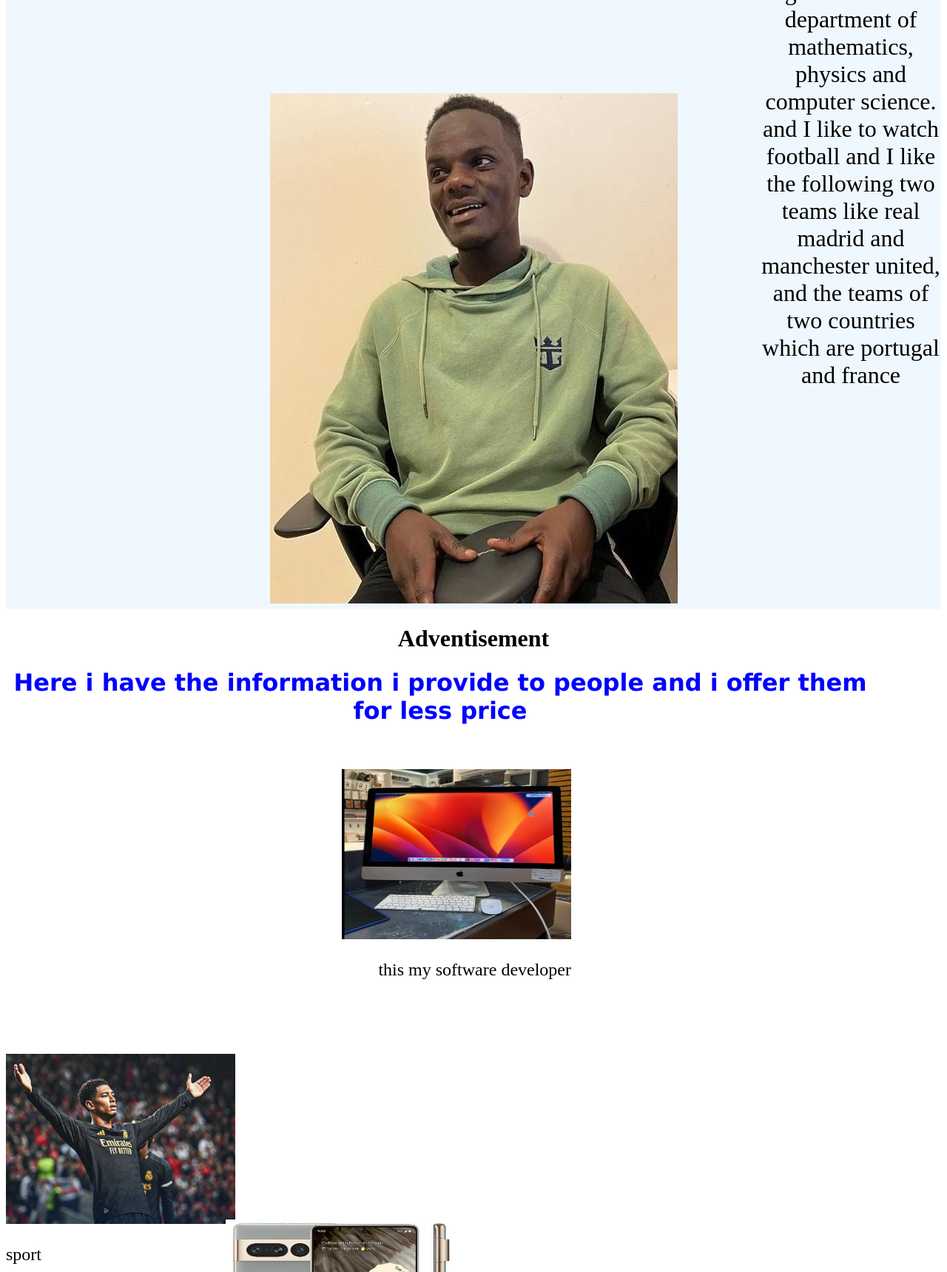
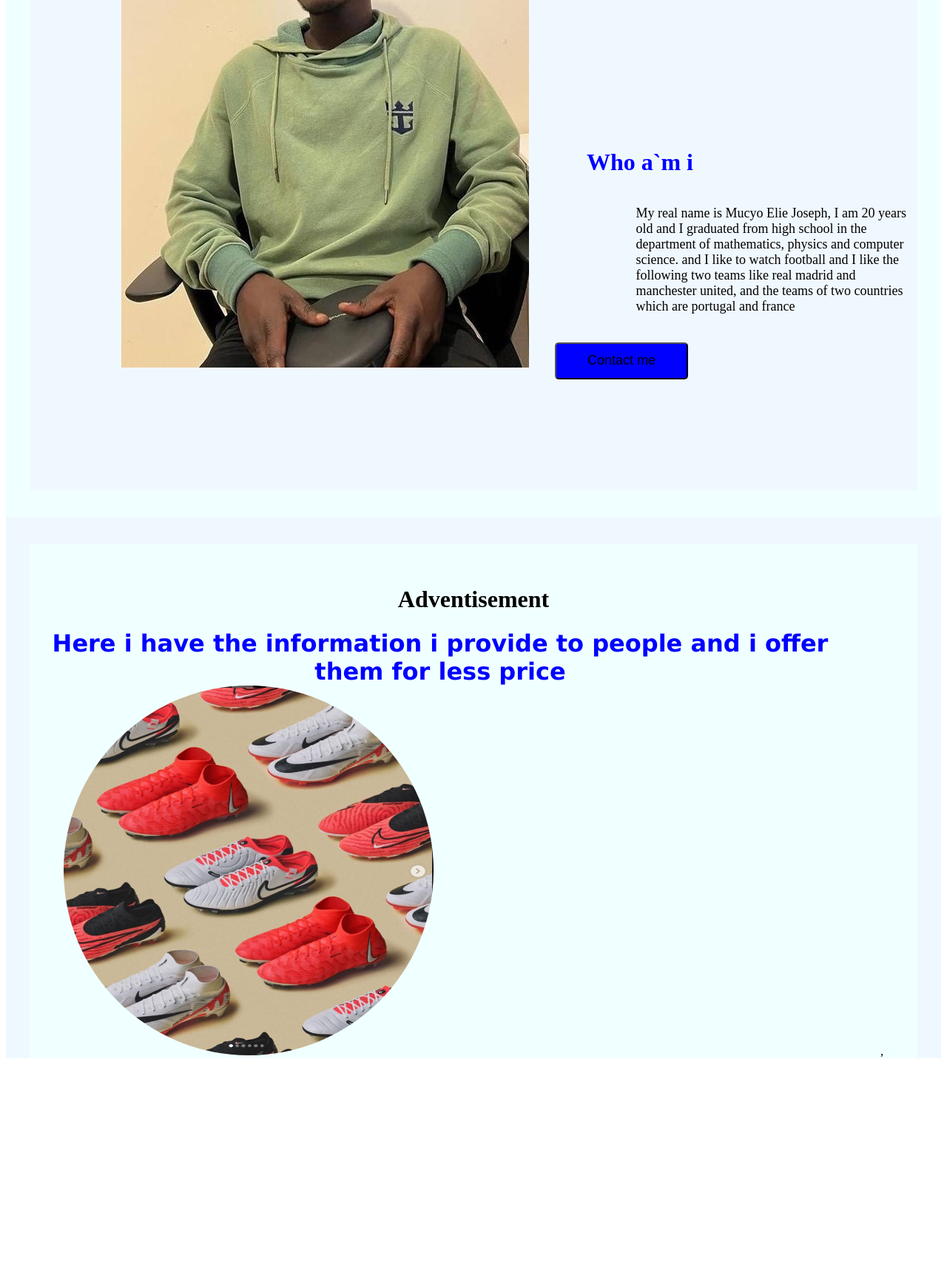
Before and after one commit to mucyoelie/MUCYO, a plain HTML site: page index.html in a window 1280 px wide. Shown: the part 1080-2800 px from the top of the page at 74% size. After the commit the page ends 2519 px from the top, so only its background shows below. Drawn offline with Linux system fonts and the light colour scheme.

Commit message:
Add files via upload
ok

```diff
--- a/index.html
+++ b/index.html
@@ -41,45 +41,29 @@
   </center>
 </div>
 <center>
-<div class="mbappe">
-  <div class="seen">
-  <h1 >About me</h1>
+<div class="mbappe"><br><br>
+  <div class="seen"><br><br>
+    <h1 >About me</h1>
+    <img src="image6.jpg">
+    <h2>Who a`m i</h2>
   <p>My real name is Mucyo Elie Joseph, I am 20 years old and I graduated from high school in the department of mathematics, physics and computer science.
   and I like to watch football and I like the following two teams like real madrid and manchester united, and the teams of two countries which are portugal and france</p>
+  <button><a href="#">Contact me</a></button>
+</div><br><br>
+</div>
+<div class="container"><br><br>
+  <div class="machu"><br><br>
+  <h1>Adventisement</h1>
+  <article>Here i have the information i provide to people and i offer them for less price</article>
 <img id="myImage" src="image5.webp">
 <script>
-  var images = ["image4.jpg ", "image6.jpg","image5.webp"
-];
+  var images = ["car1.png ", "footballshoes.png","jude.png","apple.png","movie.png","nikesho.png","pixel7.png"];
   var index = 0;
   setInterval(function() {
     index = (index + 1) % images.length;
     document.getElementById("myImage").src = images[index];
   }, 5000);
-</script>
-</div>
-</div>
-<div class="container">
-  <h1>Adventisement</h1>
-  <article>Here i have the information i provide to people and i offer them for less price</article>
-  <div class="hhh1">
-  <img src="apple.png" width="310" height="230" >
-  <p>this my software developer</p>
-</div>
-  <div  class="hhh2">
-  <img src="jude.png" width="310" height="230">
-  <p>sport news</p>
-</div>
-  <div class="hhh3">
-  <img src="pixel7.png" width="310" height="230" >
-</div>
-  <div class="hhh5">
-    <img src="footballshoes.png" width="310" height="230" >
-  </div>
-  <div class="hhh6">
-  <img src="car1.png" width="310" height="230" >
-</div>
-<div class="hhh7">
-  <img src="movie.png" width="310" height="230">
+</script>,
 </div>
 </div>
 </center>
--- a/simple.css
+++ b/simple.css
@@ -127,17 +127,24 @@
   font-size: larger;
 }
   .mbappe{
-    background-color:beige;
-    font-size: xx-large;
-    font-weight: bolder;
+    background-color:azure;
+    width: 100%;
+    height: 80%;
+
 
   }
-  .mbappe p {
-  text-align: center;
+  .seen p{
+  text-align: left;
   display: flex;
-  margin-left: 1020px;
-  margin-bottom:-400px;
+  margin-left: 780px;
+  margin-top: 40px;
   font-weight: lighter;
+  font-size: large;
+  position: relative;
+  padding-left: 40px;
+  }
+  .mbappe h1{
+    color:blue;
   }
   article{
     font-size: xx-large;
@@ -152,51 +159,65 @@
     text-align: left;
     position: relative;
   }
+  .container{
+    background-color: aliceblue;
+  }
 
 .container h1{
   text-shadow: 20px 20px 50 #444;
 }
-.hhh1{
-  margin-top: 60px;
-  text-align: right;
-  margin-right: 500px;
-
-}
-.hhh1 p{
-  font-size: x-large;
-}
-.hhh2{
-  margin-top: 100px;
-  margin-right: 1300px;
-  color:black;
-  padding-bottom: 900px;
-}
-.hhh2 img{
-  margin-top: -30%;
-}
-.hhh2 p{
-  font-size: x-large;
-  color: black;
-
-}
-.hhh3{
-margin-top: -106%;
-margin-right: 35%;
-padding-bottom: 400px;
-}
-.hhh3 img{
-  margin-top: 40%;
-  margin-left: 10%;
-}
-.hhh5 img{
-  margin-top: -150%;
+.machu{
+  background-color:azure;
+  width: 95%;
 }
 .you{
   width: 80%;
   height: 60%;
-  background-color:azure;
+  background-color:aliceblue;
   margin-right: 200px;
+  margin-top: 10px;
 }
 .seen{
   background-color: aliceblue;
+width: 95%;
+height: 95%;
+padding-bottom: 150px;
+
 }
+.seen h1{
+  margin-right: 400px;
+  font-size: xx-large;
+  font-weight: bolder;
+  font-family: Verdana, Geneva, Tahoma, sans-serif;
+}
+.seen h2{
+margin-left: 450px;
+margin-top: -400px;
+font-size: xx-large;
+color: blue;
+font-weight: bolder;
+}
+.seen button{
+  width: 180px;
+  height: 50px;
+  margin-left: 400px;
+  border-radius: 5px;
+  background-color: blue;
+  margin-top: 20px;
+}
+.seen a{
+  text-decoration: none;
+  font-size: large;
+  color: black;
+}
+.seen img{
+  margin-right: 400px;
+  padding-bottom: 100px;
+}
+#myImage{
+  width: 500px;
+  height: 500px;
+  margin-right: 600px;
+  border-radius: 300px;
+
+}
```
